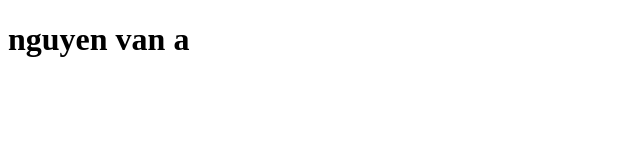
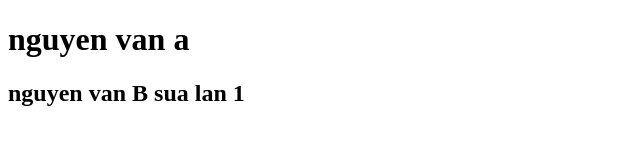
Before and after one commit to hienhoanghb/Team-AB, a plain HTML site: page index.html in a window 1280 px wide. Shown: the whole page, without its empty margins (0-640 px from the left). Drawn offline with Linux system fonts and the light colour scheme.

Commit message:
2.B sua lan 1

```diff
--- a/index.html
+++ b/index.html
@@ -1,11 +1,15 @@
 <!DOCTYPE html>
 <html lang="vi">
+
 <head>
     <meta charset="UTF-8">
     <meta name="viewport" content="width=device-width, initial-scale=1.0">
     <title>website team AB</title>
 </head>
+
 <body>
     <h1>nguyen van a</h1>
+    <h2> nguyen van B sua lan 1</h2>
 </body>
+
 </html>
```
